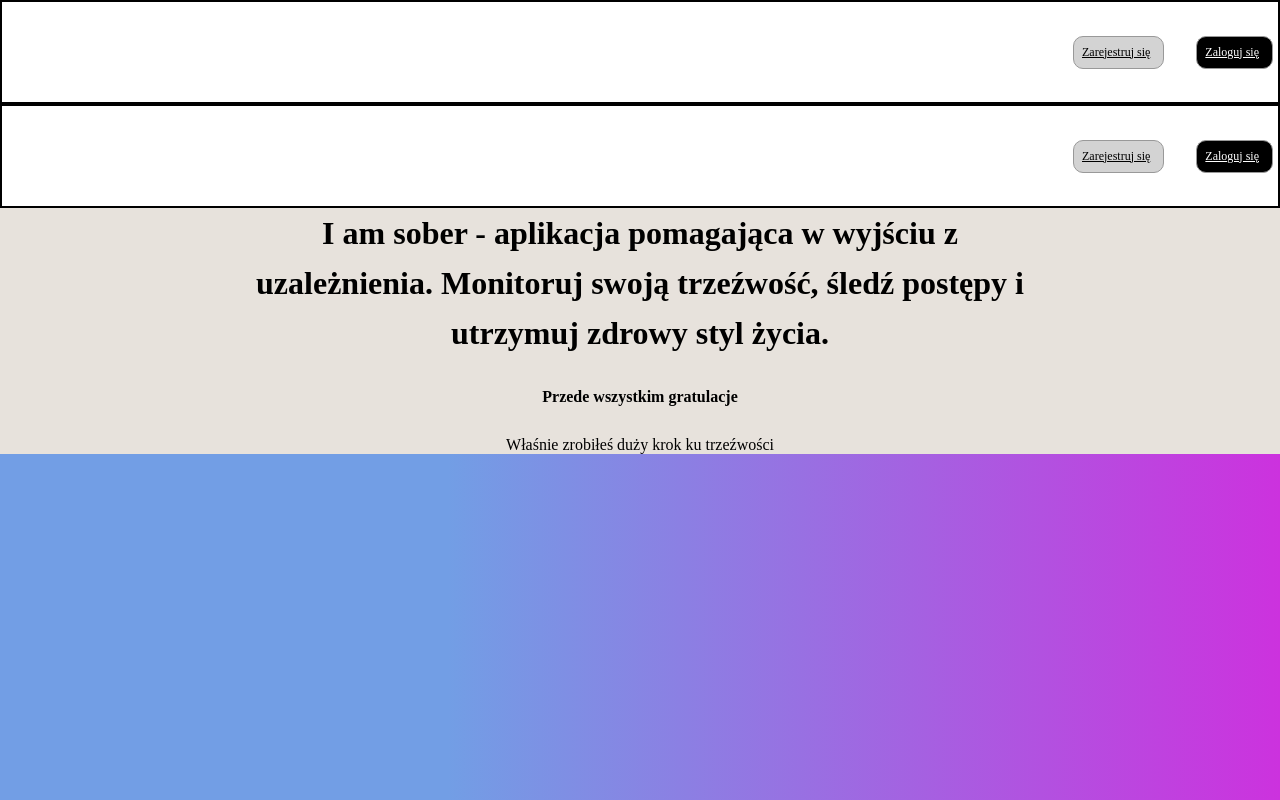
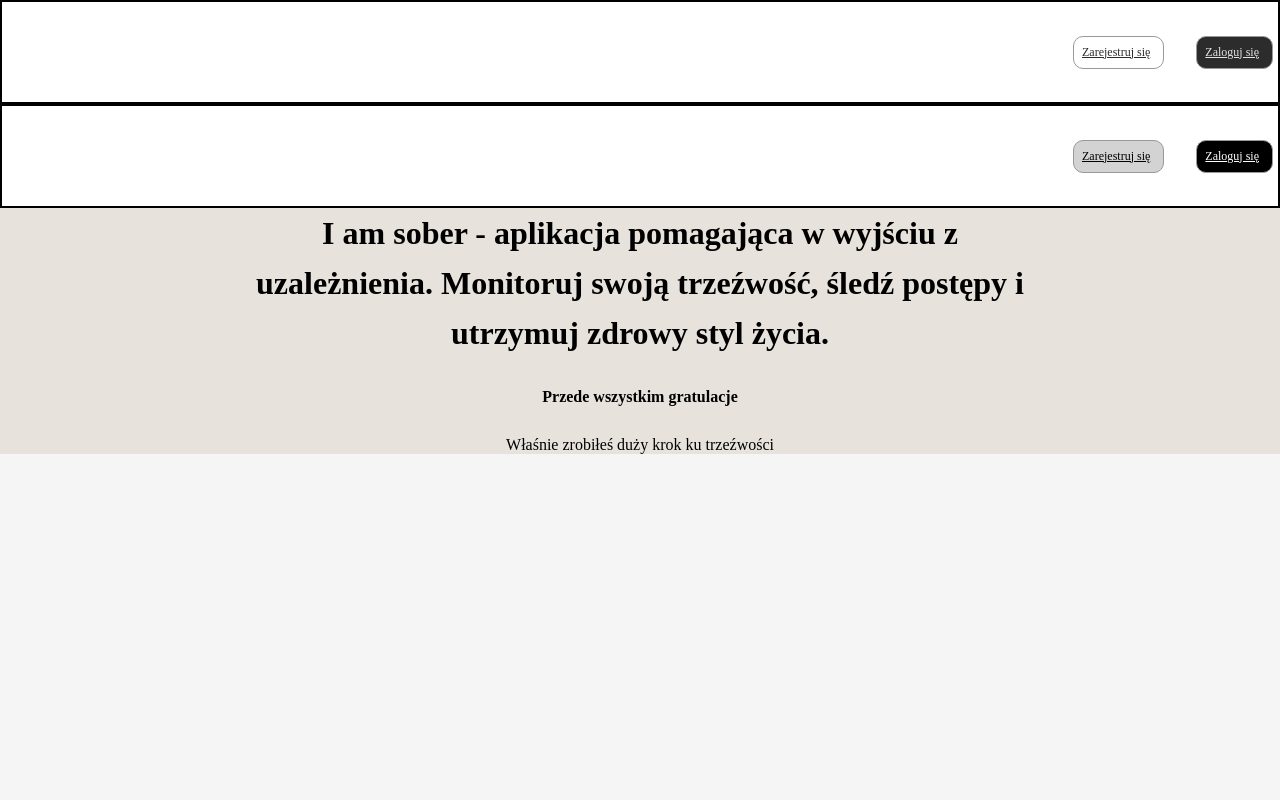
Before and after one commit to RadekPalka/react-i-am-sober, a React (Vite) app: page / in a window 1280 px wide. Built offline with nearby package versions, Linux system fonts and the light colour scheme.

Commit message:
style: change colors

```diff
--- a/src/App.tsx
+++ b/src/App.tsx
@@ -6,7 +6,6 @@ import { UserProvider } from './context/UserContext';
 import { Dashboard, MainPage, RegistrationForm, LoginForm } from './pages';
 
 const AppWrapper = styled.div`
-
 	height: 100vh;
 	width: 100vw;
 	justify-content: center;
@@ -14,13 +13,7 @@ const AppWrapper = styled.div`
 	font-family: 'LXGW WenKai TC', cursive;
 	font-weight: 300;
 	font-style: normal;
-	background: rgb(114, 158, 229);
-	background: linear-gradient(
-		90deg,
-		rgba(114, 158, 229, 1) 0%,
-		rgba(114, 158, 229, 1) 35%,
-		rgba(204, 50, 222, 1) 100%
-	);
+	background-color: #f5f5f5;
 `;
 
 const App: React.FC = () => {
--- a/src/pages/MainPage.tsx
+++ b/src/pages/MainPage.tsx
@@ -9,14 +9,14 @@ export const MainPage: React.FC = () => {
 		<>
 			<header>
 				<Nav>
-				<StyledUl >
-				<StyledLi $color='black' $background='#d3d3d3' >
-					<StyledLink to='/registration-page'>Zarejestruj się</StyledLink>
-				</StyledLi>
-				<StyledLi $color='white' $background='black' >
-					<StyledLink to='/login-page'>Zaloguj się</StyledLink>
-				</StyledLi>
-			</StyledUl>
+					<StyledUl>
+						<StyledLi $color='#2c2c2c' $background='#e3e3e3`'>
+							<StyledLink to='/registration-page'>Zarejestruj się</StyledLink>
+						</StyledLi>
+						<StyledLi $color='#e3e3e3' $background='#2c2c2c'>
+							<StyledLink to='/login-page'>Zaloguj się</StyledLink>
+						</StyledLi>
+					</StyledUl>
 				</Nav>
 			</header>
 			<Header />
```
